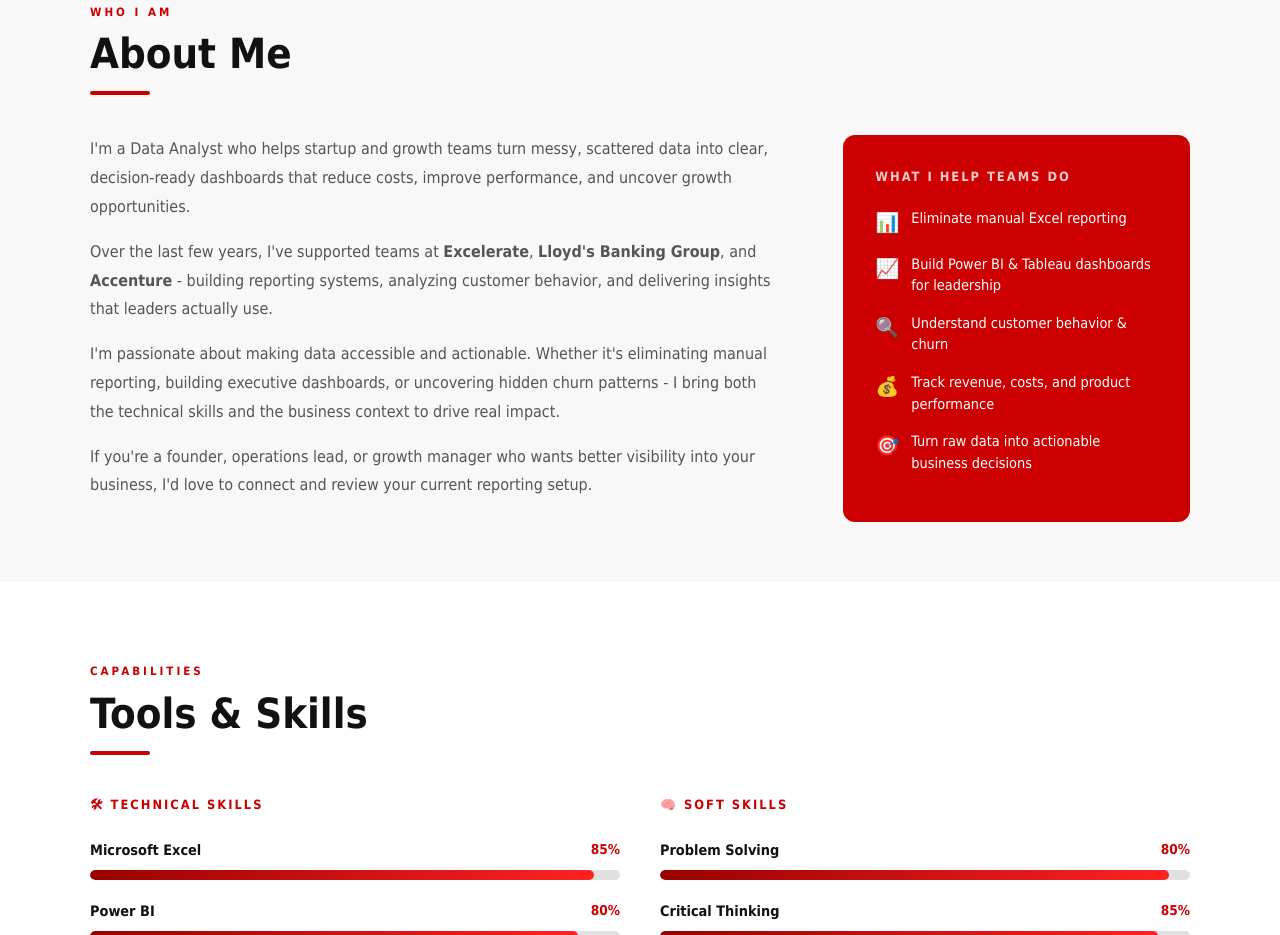
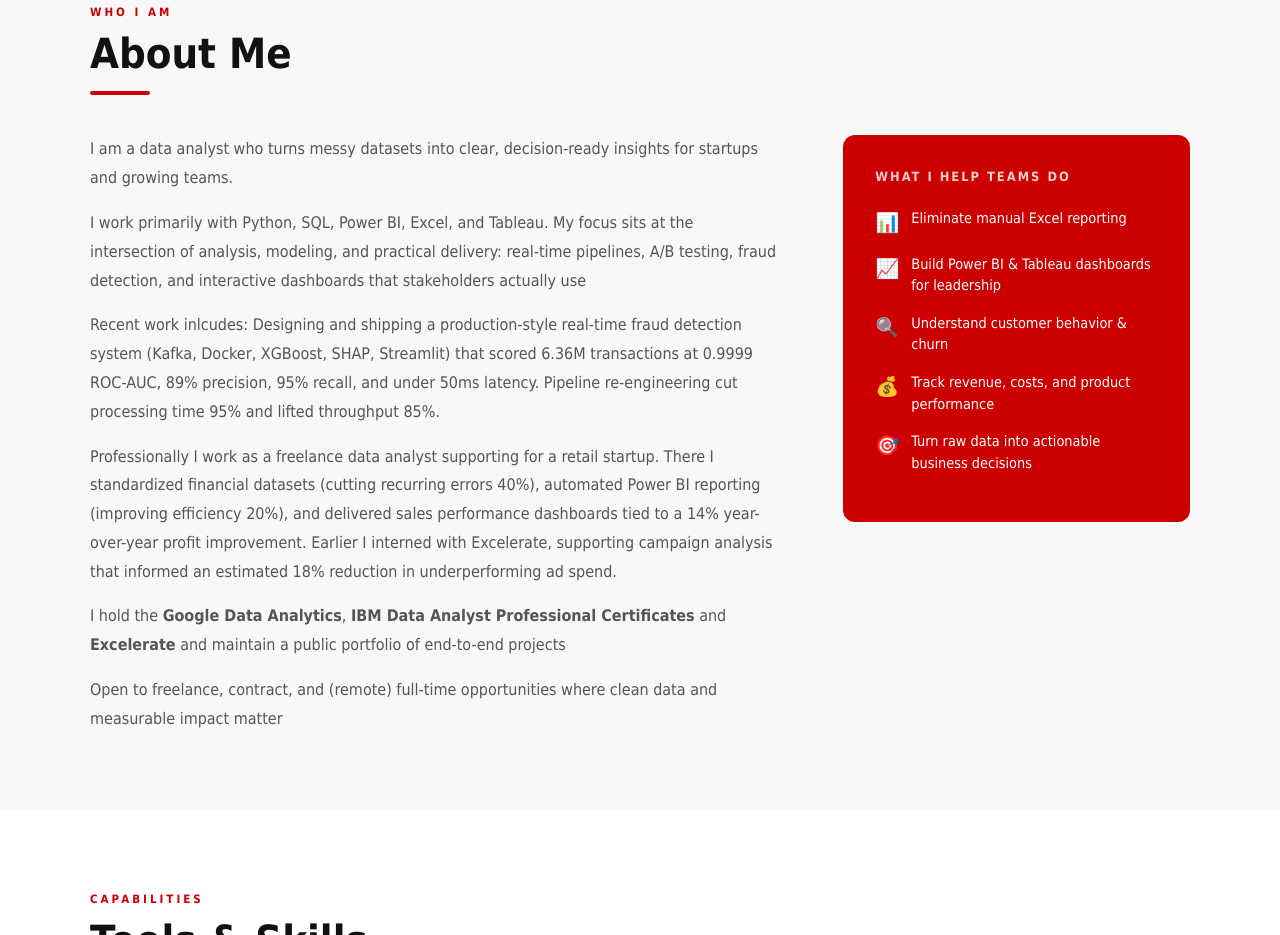
Before and after one commit to alabiibrahim/Vercel, a plain HTML site: page index.html in a window 1280 px wide. Shown: the part 877-1812 px from the top of the page. Drawn offline with Linux system fonts and the light colour scheme; a web font is replaced by a local one.

Commit message:
Update index.html

```diff
--- a/index.html
+++ b/index.html
@@ -884,10 +884,12 @@
     <div class="section-line"></div>
     <div class="about-grid">
       <div class="about-text">
-        <p>I'm a Data Analyst who helps startup and growth teams turn messy, scattered data into clear, decision-ready dashboards that reduce costs, improve performance, and uncover growth opportunities.</p>
-        <p>Over the last few years, I've supported teams at <strong>Excelerate</strong>, <strong>Lloyd's Banking Group</strong>, and <strong>Accenture</strong> - building reporting systems, analyzing customer behavior, and delivering insights that leaders actually use.</p>
-        <p>I'm passionate about making data accessible and actionable. Whether it's eliminating manual reporting, building executive dashboards, or uncovering hidden churn patterns - I bring both the technical skills and the business context to drive real impact.</p>
-        <p>If you're a founder, operations lead, or growth manager who wants better visibility into your business, I'd love to connect and review your current reporting setup.</p>
+        <p>I am a data analyst who turns messy datasets into clear, decision-ready insights for startups and growing teams.</p>
+        <p>I work primarily with Python, SQL, Power BI, Excel, and Tableau. My focus sits at the intersection of analysis, modeling, and practical delivery: real-time pipelines, A/B testing, fraud detection, and interactive dashboards that stakeholders actually use</p>
+        <p>Recent work inlcudes: <l> Designing and shipping a production-style real-time fraud detection system (Kafka, Docker, XGBoost, SHAP, Streamlit) that scored 6.36M transactions at 0.9999 ROC-AUC, 89% precision, 95% recall, and under 50ms latency. Pipeline re-engineering cut processing time 95% and lifted throughput 85%.</l></p>
+        <p>Professionally I work as a freelance data analyst supporting for a retail startup. There I standardized financial datasets (cutting recurring errors 40%), automated Power BI reporting (improving efficiency 20%), and delivered sales performance dashboards tied to a 14% year-over-year profit improvement. Earlier I interned with Excelerate, supporting campaign analysis that informed an estimated 18% reduction in underperforming ad spend.</p>
+        <p>I hold the <strong>Google Data Analytics</strong>, <strong>IBM Data Analyst Professional Certificates</strong> and <strong>Excelerate</strong> and maintain a public portfolio of end-to-end projects</p>
+        <p>Open to freelance, contract, and (remote) full-time opportunities where clean data and measurable impact matter</p>
       </div>
       <div class="about-highlights">
         <h4>What I Help Teams Do</h4>
```
